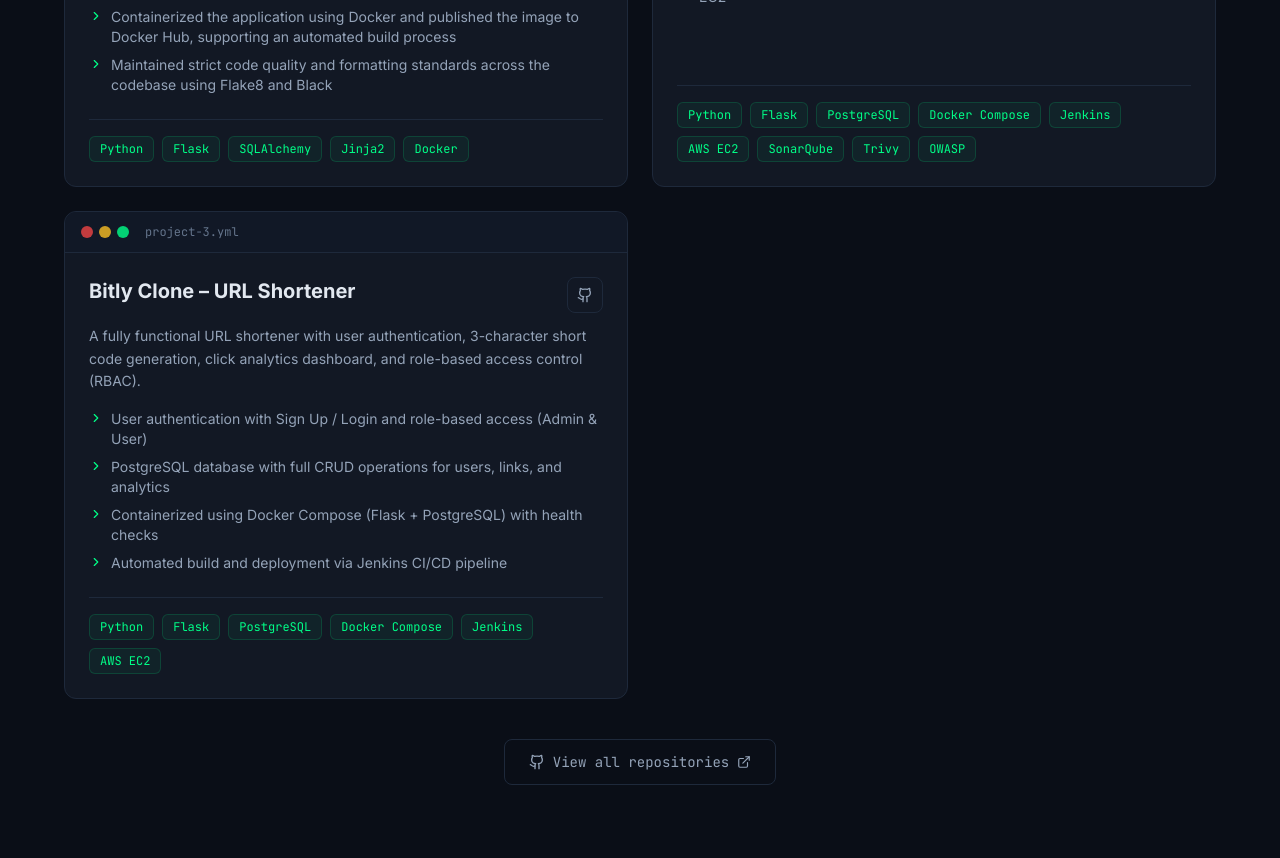
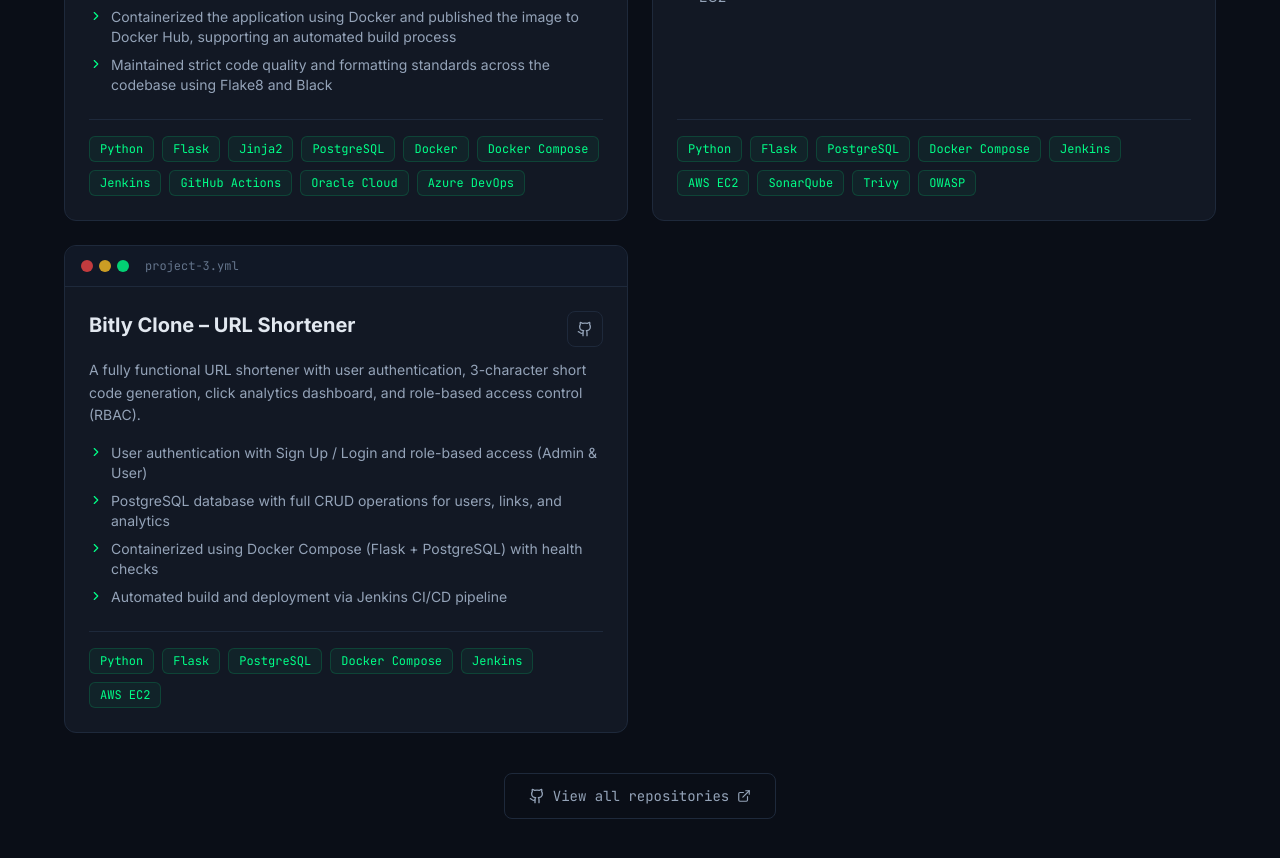
Before and after one commit to mananurrehman/manan-portfolio, a React (Vite) app: page / in a window 1280 px wide. Shown: the part 4300-5158 px from the top of the page. Built offline with nearby package versions, Linux system fonts and the light colour scheme.

Commit message:
Expand tech stack for Finvestigate project
Updated technology stack for Finvestigate project to include additional tools and platforms.

```diff
--- a/src/data/portfolioData.ts
+++ b/src/data/portfolioData.ts
@@ -93,7 +93,7 @@ export const experience = [
 export const projects = [
   {
     title: "Finvestigate – Personal Finance Tracker",
-    tech: ["Python", "Flask", "SQLAlchemy", "Jinja2", "Docker"],
+    tech: ["Python", "Flask", "Jinja2", "PostgreSQL", "Docker", "Docker Compose", "Jenkins", "GitHub Actions", "Oracle Cloud", "Azure DevOps"],
     github: "https://github.com/mananurrehman/finvestigate",
     description:
       "A containerized personal finance management web application built with a monolithic architecture, featuring server-side rendering, email integration, and secure user authentication.",
```
